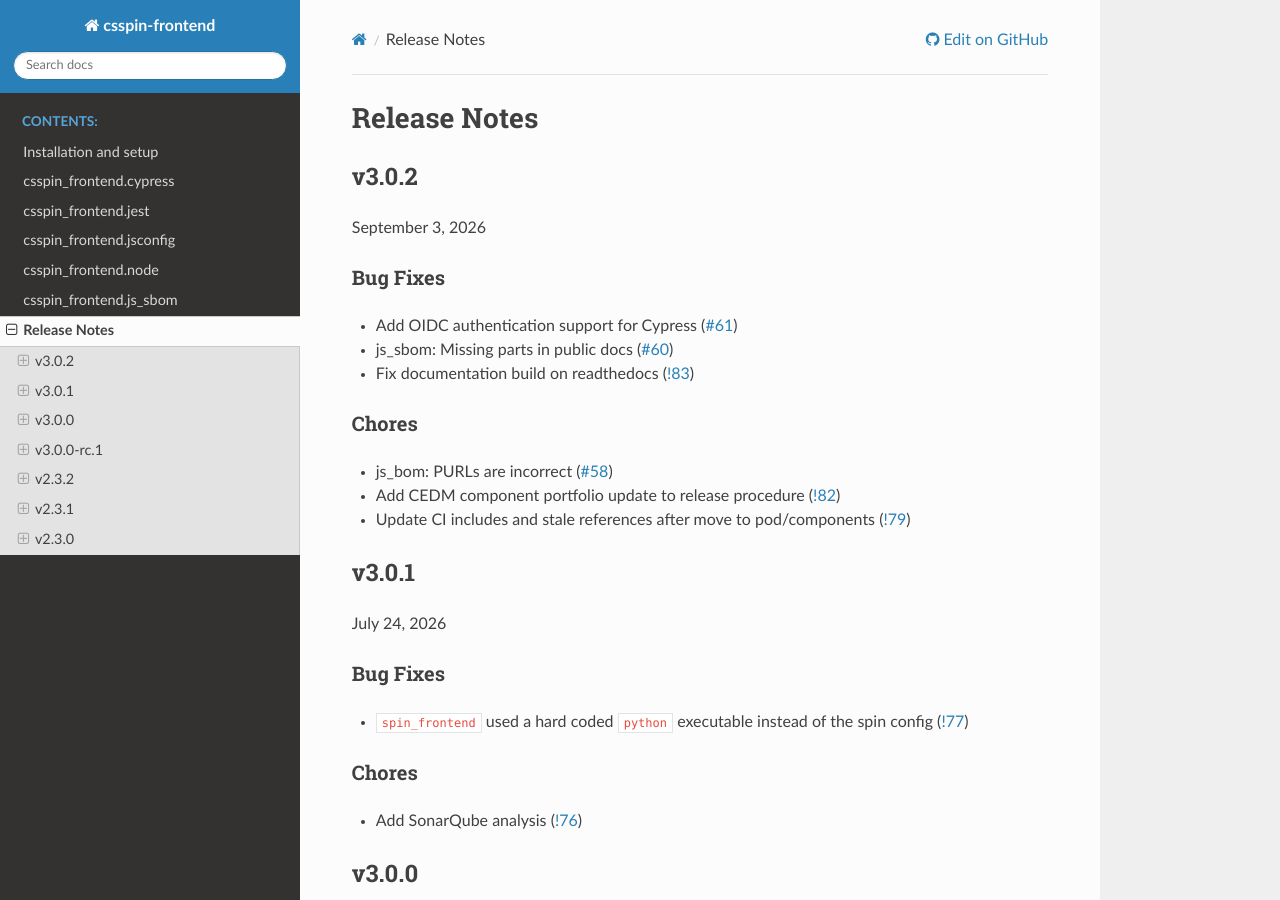
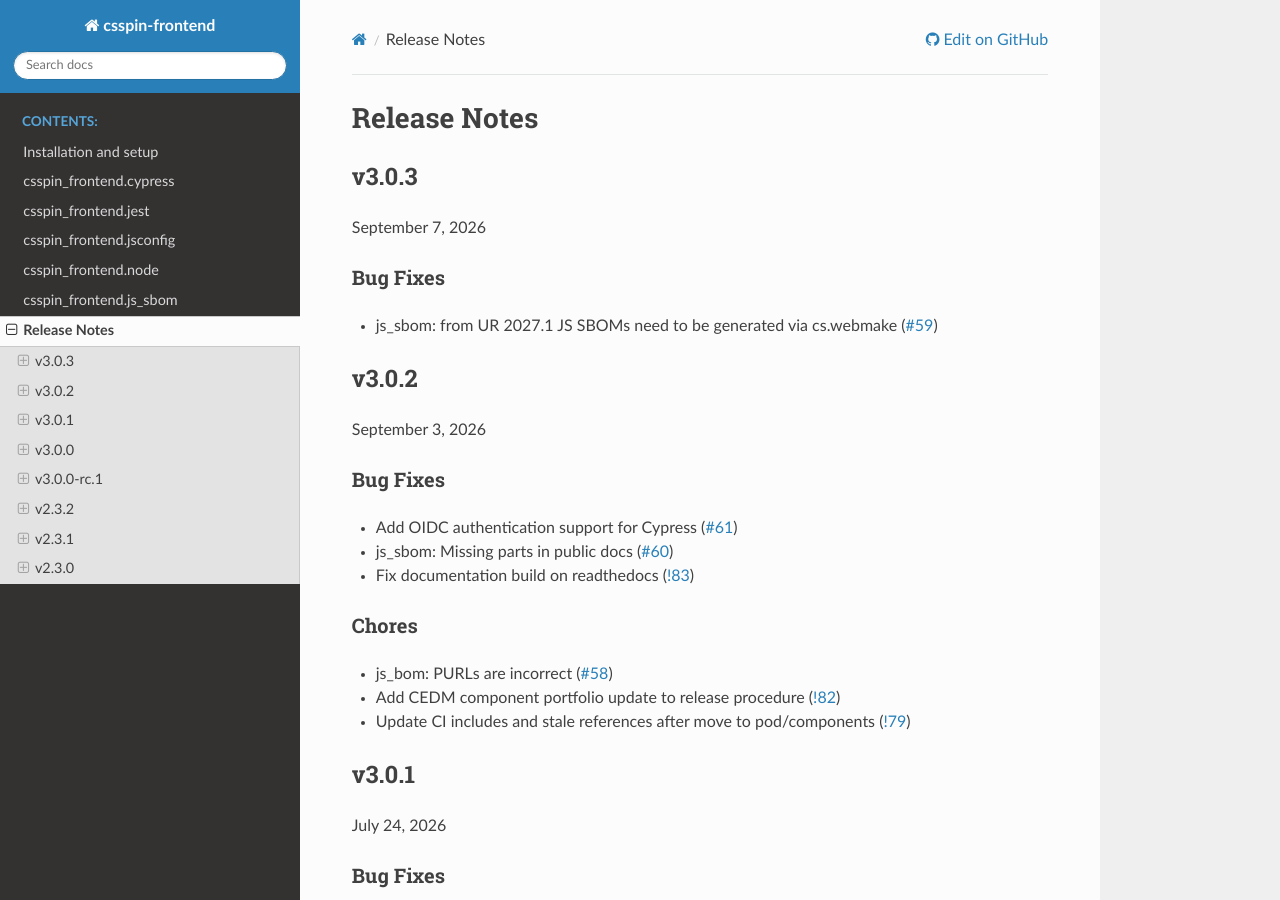
Before and after one commit to cslab/csspin-frontend, a Sphinx documentation site: the page built from doc/relnotes.rst, in a window 1280 px wide and 900 px high. Built offline with Sphinx 7.4.7 and the Read the Docs theme 3.1.0, drawn with Linux system fonts in a browser that asks for light colours.

```diff
--- a/doc/relnotes.rst
+++ b/doc/relnotes.rst
@@ -58,6 +58,17 @@
 =============
 Release Notes
 =============
+
+v3.0.3
+======
+
+September 7, 2026
+
+Bug Fixes
+---------
+
+- js_sbom: from UR 2027.1 JS SBOMs need to be generated via cs.webmake (`#59
+  <https://code.contact.de/pod/components/csspin-frontend/-/work_items/59>`_)
 
 v3.0.2
 ======
```
